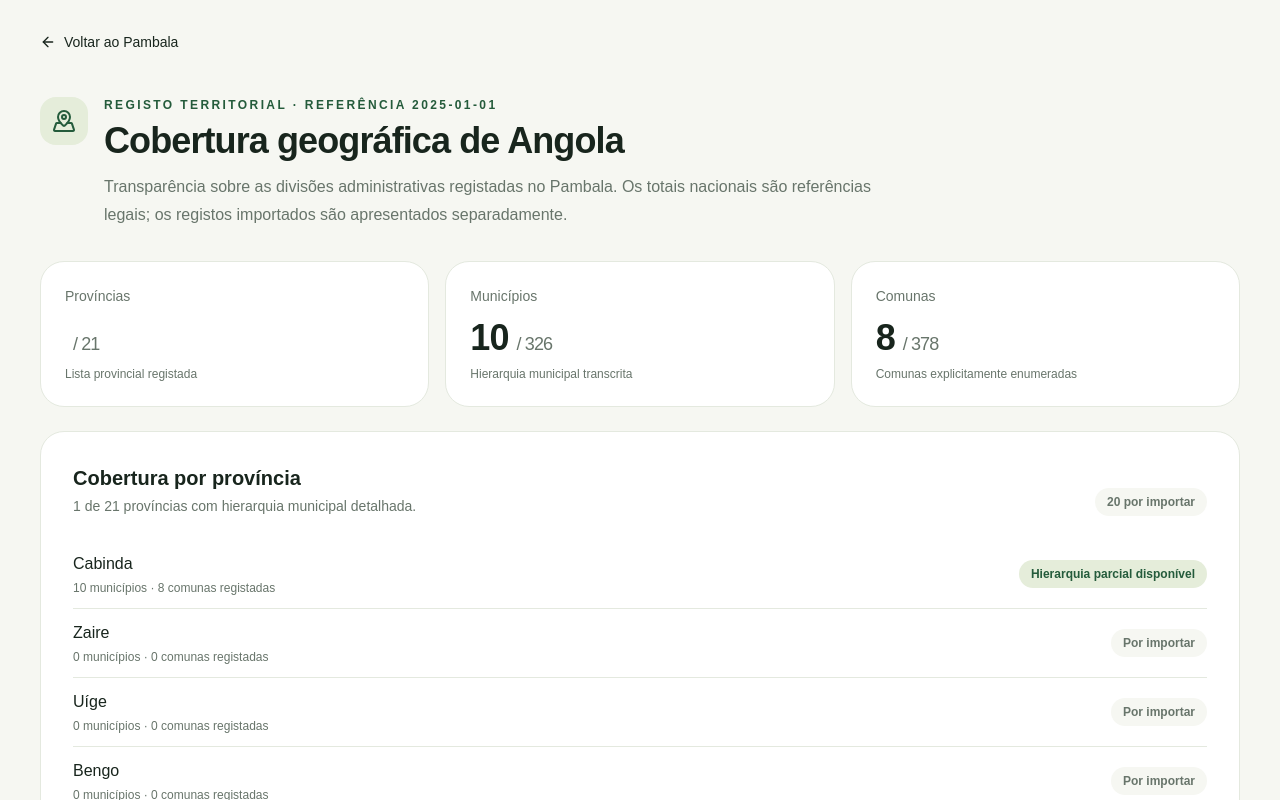
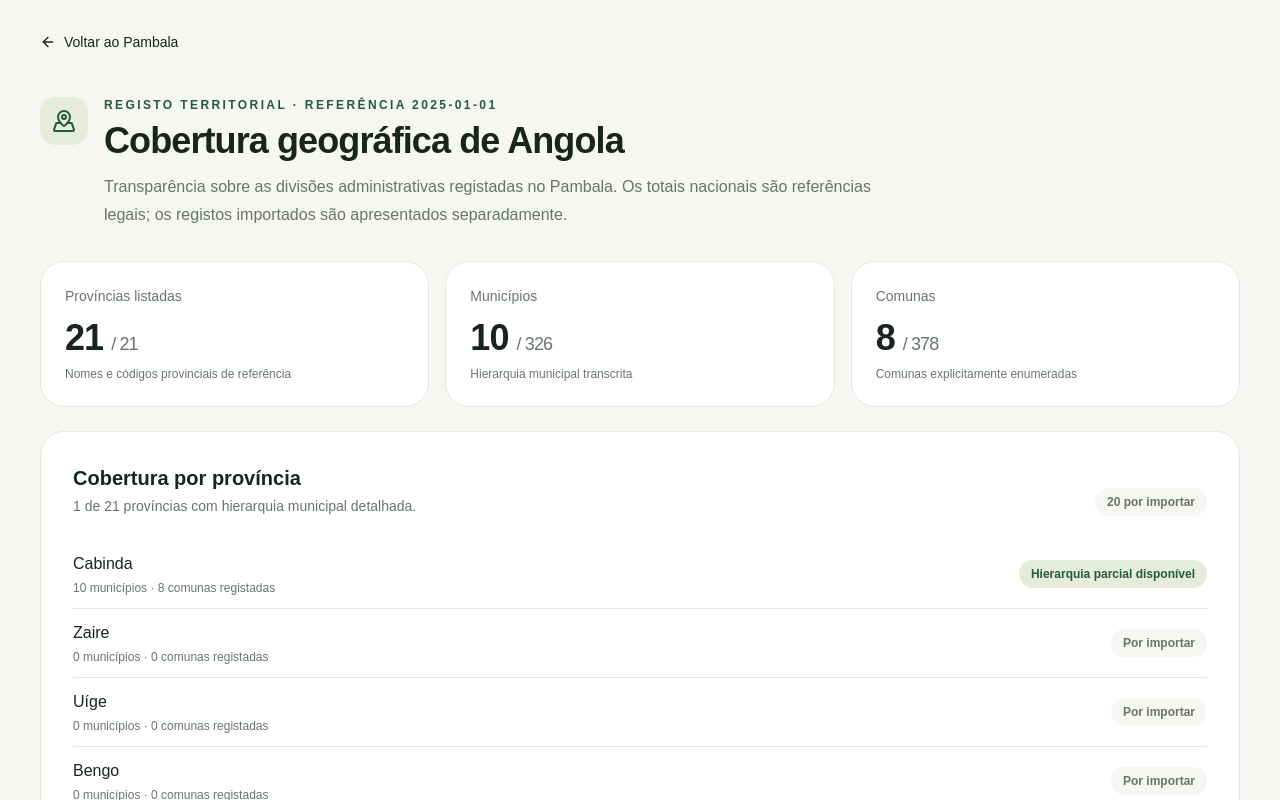
Before and after one commit to onesimo-miguel17/maidenless_tarnisheds, a Next.js app: page /geography in a window 1280 px wide. Shown: the top 800 px of the page. Built offline with nearby package versions, Linux system fonts and the light colour scheme.

Commit message:
fix: clarify province list coverage metric

```diff
--- a/src/app/geography/page.tsx
+++ b/src/app/geography/page.tsx
@@ -44,10 +44,10 @@ export default function GeographyPage() {
         <div className="grid gap-4 md:grid-cols-3">
           {[
             {
-              label: "Províncias",
+              label: "Províncias listadas",
               expected: coverage.expected.provinces,
-              registered: coverage.registered.provinces,
-              detail: "Lista provincial registada",
+              registered: coverage.registered.provinceList,
+              detail: "Nomes e códigos provinciais de referência",
             },
             {
               label: "Municípios",
```
